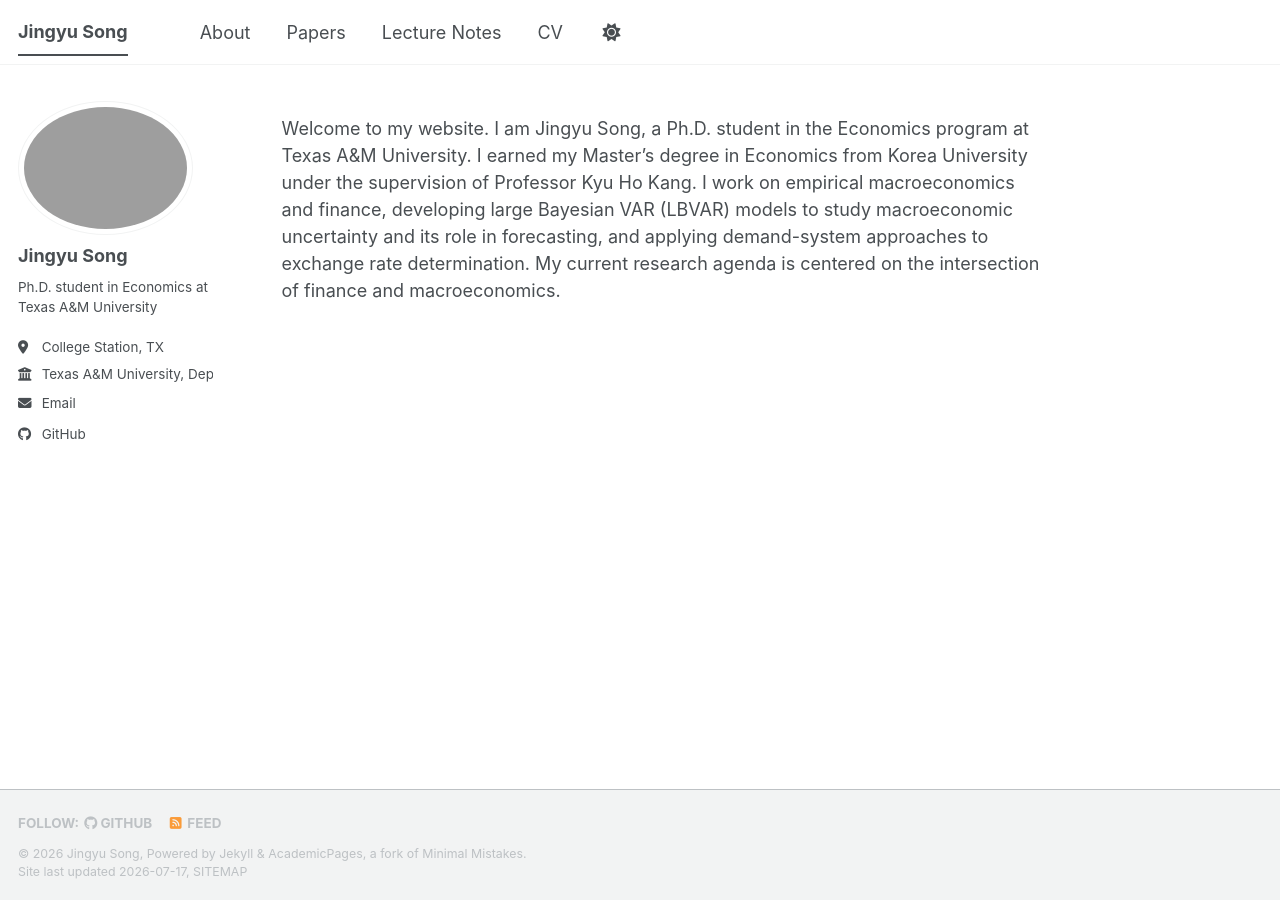
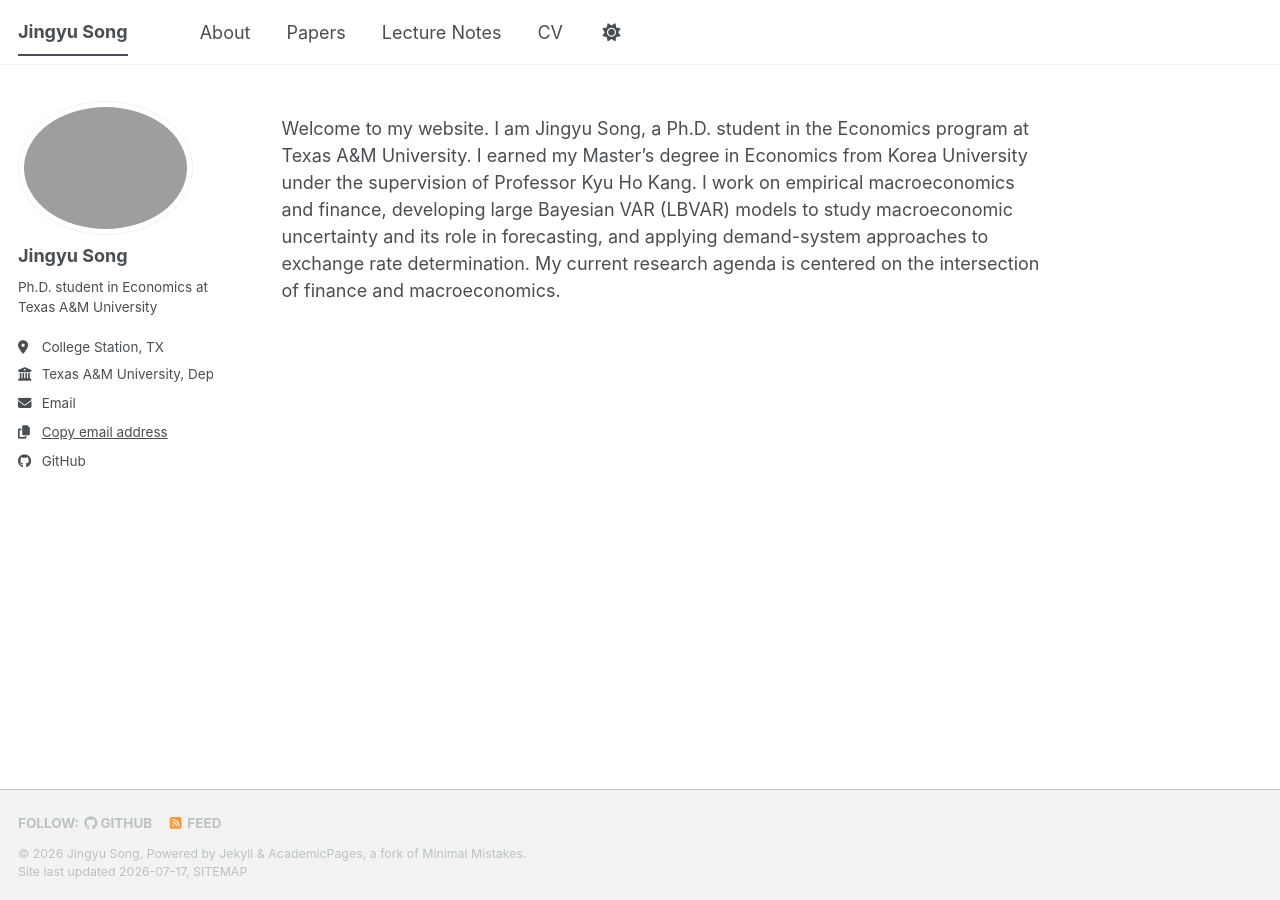
Before and after one commit to Jingyu-96/Jingyu-96.github.io, a Jekyll site: the page built from _pages/about.md, in a window 1280 px wide. Built offline with Jekyll 4.4.1, drawn with Linux system fonts in a browser that asks for light colours; a style sheet for code colours, icons or effects is not loaded.

Commit message:
Update author-profile.html

```diff
--- a/_includes/author-profile.html
+++ b/_includes/author-profile.html
@@ -34,9 +34,11 @@
         <li><a href="{{ author.uri }}"><i class="fas fa-fw fa-link icon-pad-right" aria-hidden="true"></i>{{ site.data.ui-text[site.locale].website_label | default: "Website" }}</a></li>
       {% endif %}
 {% if author.email %}
+<li><a href="mailto:{{ author.email }}"><i class="fas fa-fw fa-envelope icon-pad-right" aria-hidden="true"></i>{{ site.data.ui-text[site.locale].email_label | default: "Email" }}</a></li>
 <li>
-  <a href="mailto:{{ author.email }}"><i class="fas fa-fw fa-envelope icon-pad-right" aria-hidden="true"></i>{{ site.data.ui-text[site.locale].email_label | default: "Email" }}</a>
-  <button type="button" onclick="navigator.clipboard.writeText('{{ author.email }}'); this.innerText='Copied!'; setTimeout(() => this.innerText='Copy', 1500);" style="margin-left:6px; font-size:0.75em; padding:1px 7px; border-radius:4px; border:1px solid #ccc; background:#f5f5f5; cursor:pointer; vertical-align:middle;">Copy</button>
+  <span onclick="navigator.clipboard.writeText('{{ author.email }}'); this.innerText='Copied!'; setTimeout(() => this.innerText='Copy email address', 1500);" style="cursor:pointer; text-decoration:underline;">
+    <i class="fas fa-fw fa-copy icon-pad-right" aria-hidden="true"></i>Copy email address
+  </span>
 </li>
 {% endif %}
 
```
